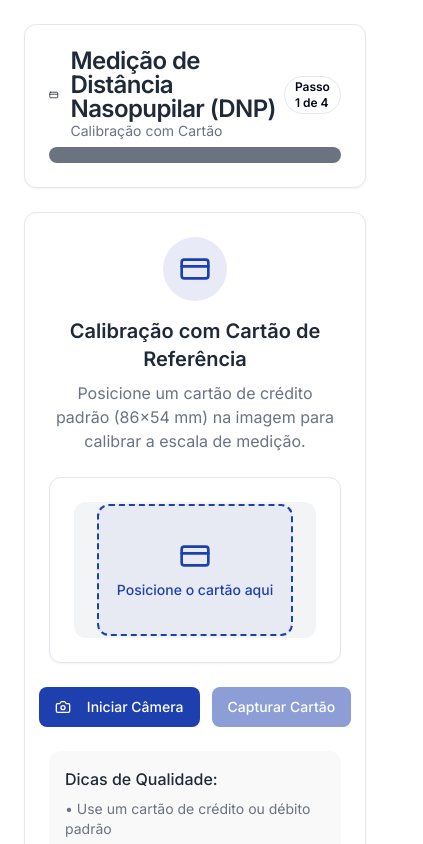
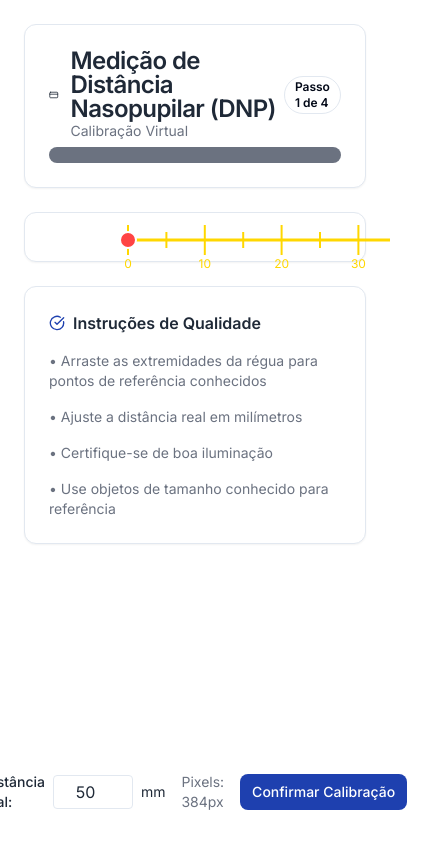
Before and after one commit to ebasantos/medoptic-sight-assist, a React (Vite) app: page /dnp-measurement in a window 390 px wide. Shown: the top 844 px of the page, 423 px wide, since content can reach past the window. Built offline with nearby package versions, Linux system fonts and the light colour scheme.

Commit message:
Refactor: Add virtual ruler for DNP measurement
Removed card calibration and added a virtual ruler with drag and responsiveness for fine-tuning pixel-to-mm conversion in the DNP measurement screen.

```diff
--- a/src/components/DNPMeasurement/DNPMeasurementScreen.tsx
+++ b/src/components/DNPMeasurement/DNPMeasurementScreen.tsx
@@ -4,7 +4,7 @@ import { Button } from '@/components/ui/button';
 import { Badge } from '@/components/ui/badge';
 import { Progress } from '@/components/ui/progress';
 import { Camera, CreditCard, Eye, CheckCircle, AlertCircle } from 'lucide-react';
-import { CardCalibration } from './CardCalibration';
+import { VirtualRuler } from './VirtualRuler';
 import { FaceCapture } from './FaceCapture';
 import { DNPResults } from './DNPResults';
 import { useDNPMeasurement } from './useDNPMeasurement';
@@ -29,10 +29,10 @@ interface Props {
   config?: DNPMeasurementConfig;
 }
 
-type MeasurementStep = 'calibration' | 'face-capture' | 'processing' | 'results';
+type MeasurementStep = 'virtual-calibration' | 'face-capture' | 'processing' | 'results';
 
 export const DNPMeasurementScreen: React.FC<Props> = ({ config = {} }) => {
-  const [currentStep, setCurrentStep] = useState<MeasurementStep>('calibration');
+  const [currentStep, setCurrentStep] = useState<MeasurementStep>('virtual-calibration');
   const [progress, setProgress] = useState(0);
 
   const {
@@ -69,16 +69,24 @@ export const DNPMeasurementScreen: React.FC<Props> = ({ config = {} }) => {
     }
   }, [processFaceImage, config]);
 
+  const handleVirtualCalibration = useCallback((pixelsPerMm: number) => {
+    setProgress(25);
+    // Simula a calibração diretamente no hook
+    calibrateWithCard('virtual-calibration');
+    setProgress(50);
+    setCurrentStep('face-capture');
+  }, [calibrateWithCard]);
+
   const handleRestart = useCallback(() => {
     reset();
-    setCurrentStep('calibration');
+    setCurrentStep('virtual-calibration');
     setProgress(0);
   }, [reset]);
 
   const getStepTitle = () => {
     switch (currentStep) {
-      case 'calibration':
-        return config.instructions?.step1 || 'Calibração com Cartão';
+      case 'virtual-calibration':
+        return config.instructions?.step1 || 'Calibração Virtual';
       case 'face-capture':
         return config.instructions?.step2 || 'Captura Facial';
       case 'processing':
@@ -90,7 +98,7 @@ export const DNPMeasurementScreen: React.FC<Props> = ({ config = {} }) => {
 
   const getStepIcon = () => {
     switch (currentStep) {
-      case 'calibration':
+      case 'virtual-calibration':
         return <CreditCard className="w-5 h-5" />;
       case 'face-capture':
         return <Eye className="w-5 h-5" />;
@@ -115,7 +123,7 @@ export const DNPMeasurementScreen: React.FC<Props> = ({ config = {} }) => {
               </div>
             </div>
             <Badge variant="outline">
-              Passo {currentStep === 'calibration' ? '1' : currentStep === 'face-capture' ? '2' : currentStep === 'processing' ? '3' : '4'} de 4
+              Passo {currentStep === 'virtual-calibration' ? '1' : currentStep === 'face-capture' ? '2' : currentStep === 'processing' ? '3' : '4'} de 4
             </Badge>
           </div>
           <Progress value={progress} className="w-full" />
@@ -137,10 +145,11 @@ export const DNPMeasurementScreen: React.FC<Props> = ({ config = {} }) => {
       {/* Step Content */}
       <Card>
         <CardContent className="pt-6">
-          {currentStep === 'calibration' && (
-            <CardCalibration
-              onCalibrationComplete={handleCardCalibration}
-              isProcessing={isProcessing}
+          {currentStep === 'virtual-calibration' && (
+            <VirtualRuler
+              onCalibrationComplete={handleVirtualCalibration}
+              videoWidth={640}
+              videoHeight={480}
             />
           )}
 
@@ -182,12 +191,12 @@ export const DNPMeasurementScreen: React.FC<Props> = ({ config = {} }) => {
                 Instruções de Qualidade
               </h4>
               <div className="grid md:grid-cols-2 gap-4 text-sm text-muted-foreground">
-                {currentStep === 'calibration' && (
+                {currentStep === 'virtual-calibration' && (
                   <>
-                    <div>• Use um cartão de crédito padrão (86×54 mm)</div>
-                    <div>• Mantenha o cartão bem alinhado e visível</div>
+                    <div>• Arraste as extremidades da régua para pontos de referência conhecidos</div>
+                    <div>• Ajuste a distância real em milímetros</div>
                     <div>• Certifique-se de boa iluminação</div>
-                    <div>• Evite sombras sobre o cartão</div>
+                    <div>• Use objetos de tamanho conhecido para referência</div>
                   </>
                 )}
                 {currentStep === 'face-capture' && (
--- /dev/null
+++ b/src/components/DNPMeasurement/VirtualRuler.tsx
@@ -0,0 +1,159 @@
+import React, { useState, useRef, useCallback } from 'react';
+import { Button } from '@/components/ui/button';
+
+interface Props {
+  onCalibrationComplete: (pixelsPerMm: number) => void;
+  videoWidth: number;
+  videoHeight: number;
+}
+
+export const VirtualRuler: React.FC<Props> = ({ onCalibrationComplete, videoWidth, videoHeight }) => {
+  const [startPoint, setStartPoint] = useState({ x: videoWidth * 0.2, y: videoHeight * 0.5 });
+  const [endPoint, setEndPoint] = useState({ x: videoWidth * 0.8, y: videoHeight * 0.5 });
+  const [realDistance, setRealDistance] = useState(50); // 50mm por padrão
+  const [isDragging, setIsDragging] = useState<'start' | 'end' | null>(null);
+  const svgRef = useRef<SVGSVGElement>(null);
+
+  const handleMouseDown = useCallback((point: 'start' | 'end') => (e: React.MouseEvent) => {
+    e.preventDefault();
+    setIsDragging(point);
+  }, []);
+
+  const handleMouseMove = useCallback((e: React.MouseEvent) => {
+    if (!isDragging || !svgRef.current) return;
+
+    const rect = svgRef.current.getBoundingClientRect();
+    const x = e.clientX - rect.left;
+    const y = e.clientY - rect.top;
+
+    if (isDragging === 'start') {
+      setStartPoint({ x, y });
+    } else {
+      setEndPoint({ x, y });
+    }
+  }, [isDragging]);
+
+  const handleMouseUp = useCallback(() => {
+    setIsDragging(null);
+  }, []);
+
+  const calculatePixelDistance = () => {
+    const dx = endPoint.x - startPoint.x;
+    const dy = endPoint.y - startPoint.y;
+    return Math.sqrt(dx * dx + dy * dy);
+  };
+
+  const handleConfirmCalibration = () => {
+    const pixelDistance = calculatePixelDistance();
+    const pixelsPerMm = pixelDistance / realDistance;
+    onCalibrationComplete(pixelsPerMm);
+  };
+
+  const rulerLength = calculatePixelDistance();
+  const angle = Math.atan2(endPoint.y - startPoint.y, endPoint.x - startPoint.x);
+
+  return (
+    <div className="absolute inset-0 pointer-events-none">
+      <svg
+        ref={svgRef}
+        width="100%"
+        height="100%"
+        className="absolute inset-0 pointer-events-auto"
+        onMouseMove={handleMouseMove}
+        onMouseUp={handleMouseUp}
+        onMouseLeave={handleMouseUp}
+      >
+        {/* Linha principal da régua */}
+        <line
+          x1={startPoint.x}
+          y1={startPoint.y}
+          x2={endPoint.x}
+          y2={endPoint.y}
+          stroke="#FFD700"
+          strokeWidth="3"
+        />
+
+        {/* Marcações da régua */}
+        {Array.from({ length: Math.floor(realDistance / 5) + 1 }, (_, i) => {
+          const progress = (i * 5) / realDistance;
+          const x = startPoint.x + (endPoint.x - startPoint.x) * progress;
+          const y = startPoint.y + (endPoint.y - startPoint.y) * progress;
+          const tickLength = i % 2 === 0 ? 15 : 8;
+
+          return (
+            <g key={i}>
+              <line
+                x1={x + Math.cos(angle + Math.PI/2) * tickLength}
+                y1={y + Math.sin(angle + Math.PI/2) * tickLength}
+                x2={x - Math.cos(angle + Math.PI/2) * tickLength}
+                y2={y - Math.sin(angle + Math.PI/2) * tickLength}
+                stroke="#FFD700"
+                strokeWidth="2"
+              />
+              {i % 2 === 0 && (
+                <text
+                  x={x + Math.cos(angle + Math.PI/2) * 25}
+                  y={y + Math.sin(angle + Math.PI/2) * 25}
+                  fill="#FFD700"
+                  fontSize="12"
+                  textAnchor="middle"
+                  dominantBaseline="middle"
+                  className="select-none"
+                >
+                  {i * 5}
+                </text>
+              )}
+            </g>
+          );
+        })}
+
+        {/* Pontos de arrasto */}
+        <circle
+          cx={startPoint.x}
+          cy={startPoint.y}
+          r="8"
+          fill="#FF4444"
+          stroke="#FFF"
+          strokeWidth="2"
+          className="cursor-grab active:cursor-grabbing"
+          onMouseDown={handleMouseDown('start')}
+        />
+        <circle
+          cx={endPoint.x}
+          cy={endPoint.y}
+          r="8"
+          fill="#FF4444"
+          stroke="#FFF"
+          strokeWidth="2"
+          className="cursor-grab active:cursor-grabbing"
+          onMouseDown={handleMouseDown('end')}
+        />
+      </svg>
+
+      {/* Controles */}
+      <div className="absolute bottom-4 left-1/2 transform -translate-x-1/2 bg-background/90 backdrop-blur-sm rounded-lg p-4 pointer-events-auto">
+        <div className="flex items-center gap-4">
+          <div className="flex items-center gap-2">
+            <label className="text-sm font-medium">Distância real:</label>
+            <input
+              type="number"
+              value={realDistance}
+              onChange={(e) => setRealDistance(Number(e.target.value))}
+              className="w-20 px-2 py-1 border rounded text-center"
+              min="10"
+              max="200"
+              step="1"
+            />
+            <span className="text-sm">mm</span>
+          </div>
+          <div className="text-sm text-muted-foreground">
+            Pixels: {Math.round(rulerLength)}px
+          </div>
+          <Button onClick={handleConfirmCalibration} size="sm">
+            Confirmar Calibração
+          </Button>
+        </div>
+      </div>
+    </div>
+  );
+};
```
